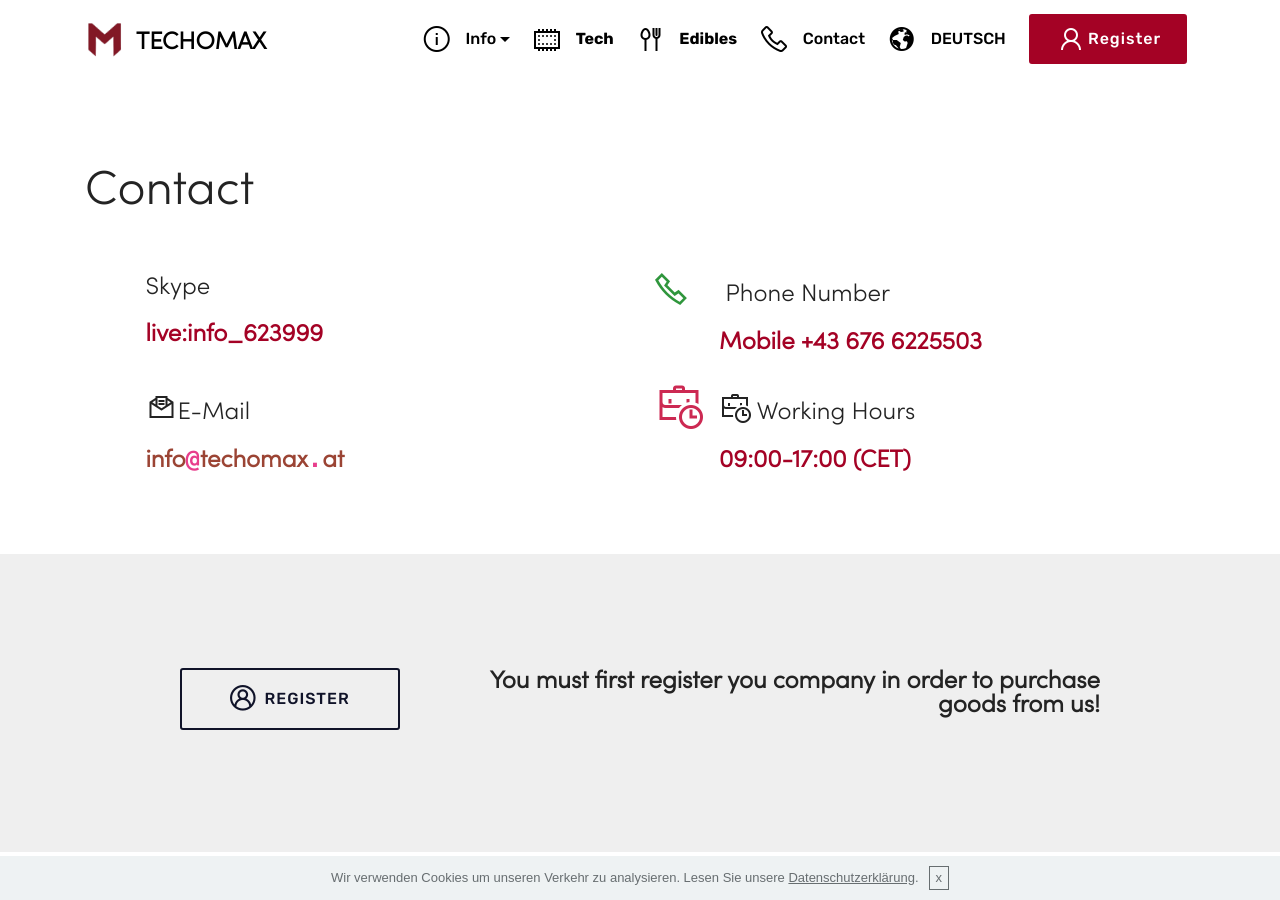
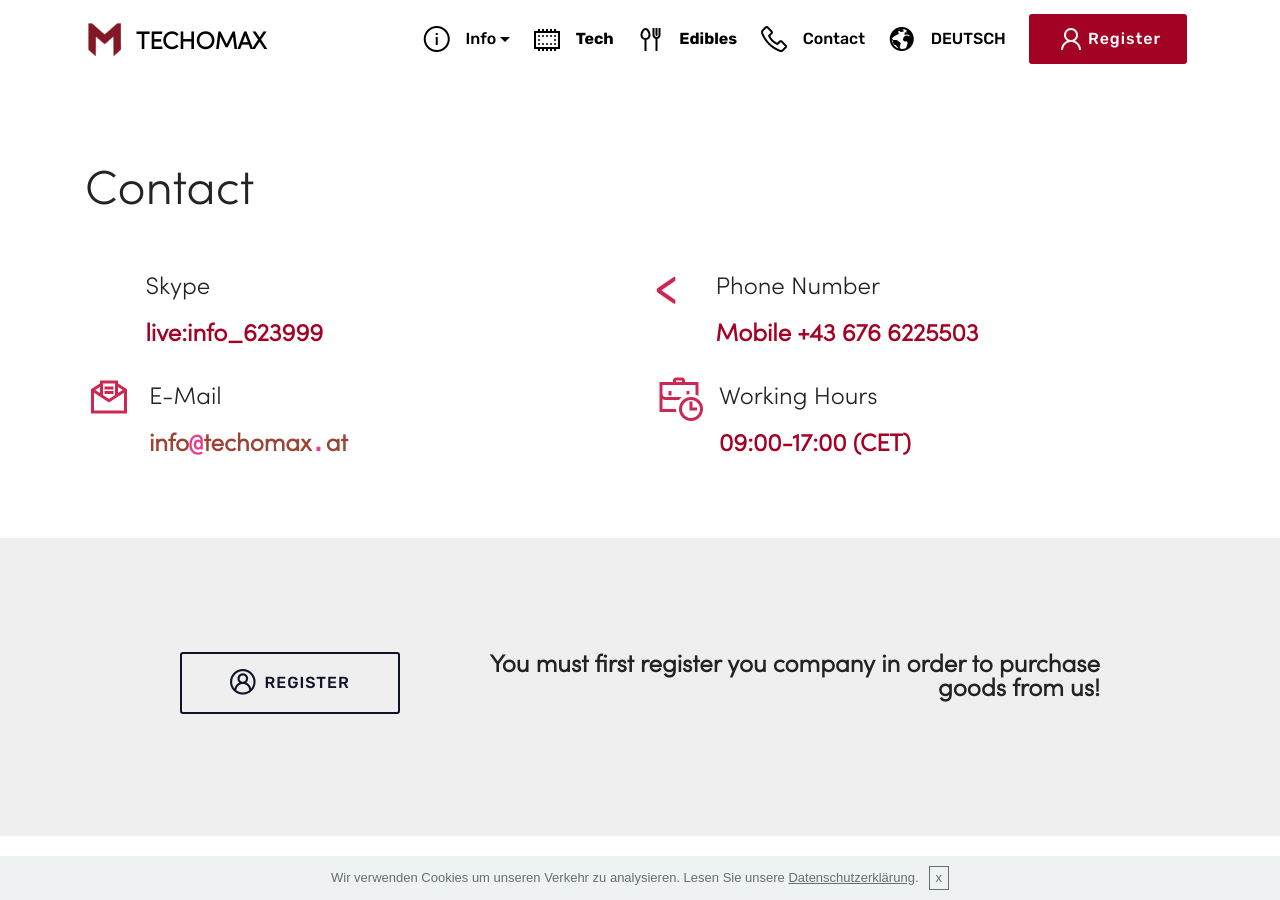
Before and after one commit to techomax/techomax.github.io, a Jekyll site: the page built from en/tech.html, in a window 1280 px wide and 900 px high, scrolled down 1342 px. Built offline with Jekyll 4.4.1, drawn with Linux system fonts in a browser that asks for light colours; some web fonts are replaced; a script that is not in the unit is left out.

Commit message:
Update quick-contact.html

```diff
--- a/_includes/quick-contact.html
+++ b/_includes/quick-contact.html
@@ -19,7 +19,7 @@
                         <div class="wrapper">
                             <span class="iconfont-wrapper">
                                 <!-- <span class="amp-iconfont icon fa-thumbs-o-up fa socicon-skype socicon" style="color: rgb(20, 157, 204); fill: rgb(20, 157, 204);"></span> -->
-                                <span class="la-skype"></span>
+                                <span style="color: rgb(204, 41, 82); fill: rgb(204, 41, 82); font-size: 3rem"><i class="la la-skype"></i></span>
                             </span>
                             <div class="b-info b-adress">
                                 <h5 class="align-left mbr-fonts-style display-5">Skype</h5>
@@ -30,11 +30,10 @@
                     <div class="col-12 col-md-6">
                         <div class="wrapper">
                             <span class="iconfont-wrapper">
-                                <span class="amp-iconfont icon fa-phone fa mobi-mbri-phone mobi-mbri" style="color: rgb(47, 150, 60); fill: rgb(47, 150, 60);"></span>
+                                <span style="color: rgb(204, 41, 82); fill: rgb(204, 41, 82); font-size: 3rem"><<i class="la la-whatsapp"></i></span>
                             </span>
                             <div class="b-info b-phone">
                                 <h5 class="align-left mbr-fonts-style display-5">
-                                    <span class="line-awesome"><i class="la la-whatsapp"></i></span>
                                     {% if page.lang == 'en' %}
                                     Phone Number
                                     {% else %}
@@ -54,11 +53,11 @@
                     <div class="col-12 col-md-6">
                         <div class="wrapper">
                             <span class="iconfont-wrapper">
-                                <span class="amp-iconfont icon fa-comment-o fa socicon-mail socicon" style="color: rgb(177, 163, 116); fill: rgb(177, 163, 116);"></span>
+                                <span style="color: rgb(204, 41, 82); fill: rgb(204, 41, 82); font-size: 3rem"><i class="la la-envelope-open-text"></i></span>
                             </span>
                             <div class="b-info b-mail">
                                 <h5 class="align-left mbr-fonts-style display-5">
-                                    <span class="line-awesome"><i class="la la-envelope-open-text"></i></span>E-Mail</h5>
+                                    E-Mail</h5>
                                 <p class="mbr-text align-left mbr-fonts-style display-5"><strong>info<code>&#64;</code>techomax<code>.</code>at</strong></a></p>
                             </div>
                         </div>
@@ -71,7 +70,6 @@
                             </span>
                             <div class="b-info b-mail">
                                 <h5 class="align-left mbr-fonts-style display-5">
-                                    <span class="line-awesome"><i class="la la-business-time"></i></span>
                                     {% if page.lang == 'en' %}
                                     Working Hours
                                     {% else %}
```
